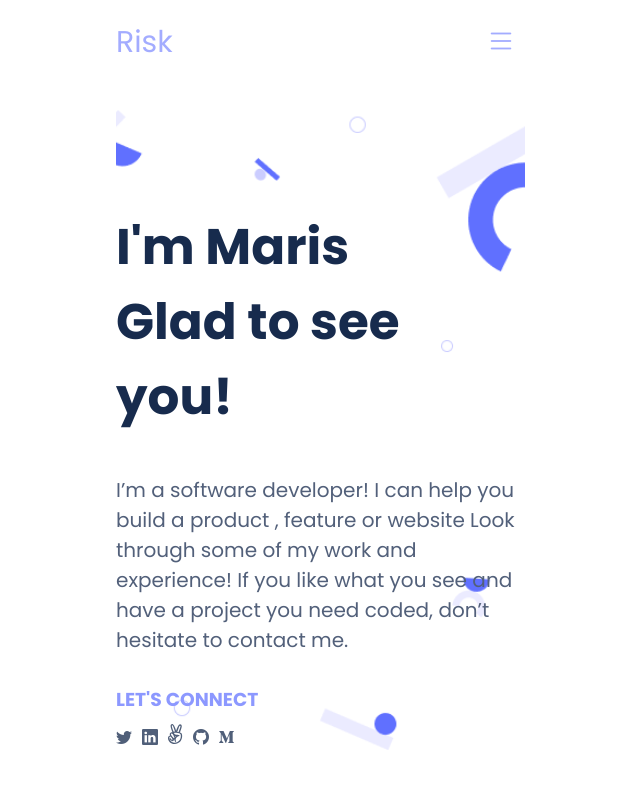
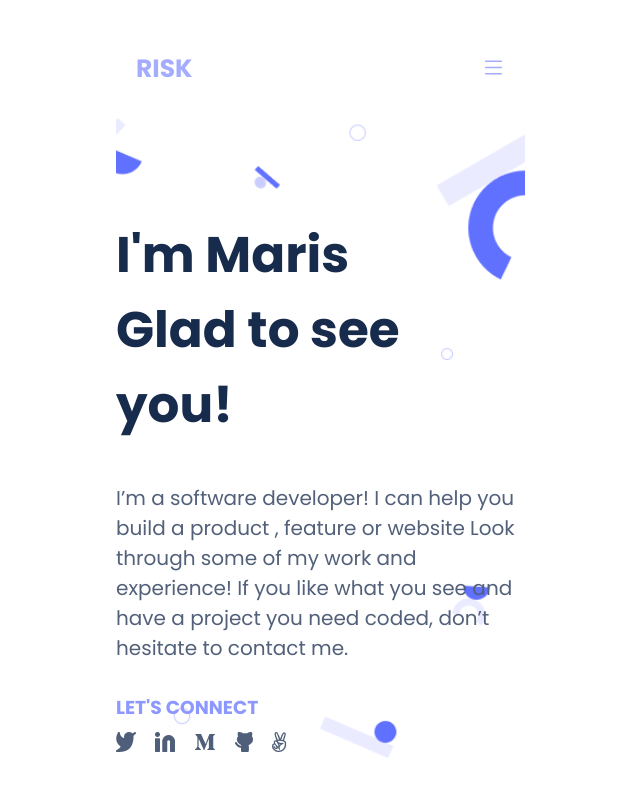
Before and after one commit to riskmaris/mobile-App, a website: page index.html in a window 1280 px wide. Shown: the whole page, without its empty margins (12-652 px from the left). Drawn offline with nearby package versions, Linux system fonts and the light colour scheme.

Commit message:
add images from figma, modify html, css and README files

```diff
--- a/index.html
+++ b/index.html
@@ -11,21 +11,27 @@
       integrity="sha384-b6lVK+yci+bfDmaY1u0zE8YYJt0TZxLEAFyYSLHId4xoVvsrQu3INevFKo+Xir8e"
       crossorigin="anonymous"
       />
-    <title>Mobile-First</title>
+      <title>My portfolio</title>
   </head>
   <body>
-    <main>
-    <section class="parent">
-      <div>
-
-        <header>
-        <nav>
+      <!-- <header>
+        <nav class="nav bar">
           <a href="#">Risk</a>
-        </nav>
-        <nav>
           <i class="bi bi-list"></i>
         </nav>
-      </header>
+      </header> -->
+      <section class="parent">
+        <nav>
+          <div class="nav-bar">
+            <div>
+              RISK
+            </div>
+            <div>
+              <i class="bi bi-list"></i>
+            </div>
+          </div>
+        </nav>
+        <section>
           <section class="bg-img">
               <div>
                 <h1 class="name">I'm Maris<br/>Glad to see</br> you!</h1>
@@ -43,25 +49,13 @@
               <div>
                 <h3 class="connect">LET'S CONNECT</h3>
               </div>
-          <ul>
-            <li class="icons"><a href="#"><i class="bi bi-twitter"></i></a></li>
 
-            <li class="icons"><a href="#"><i class="bi bi-linkedin"></i></a></li>
-
-            <li class="icons">
-              <img class="ang-logo" src="./images/angellist.svg" alt="">
-            </li>
-
-            <li class="icons"><a href="#"><i class="bi bi-github"></i></a></li>
-
-            <li class="icons">
-              <img class="ang-logo" src="./images/medium.svg" alt="">
-            </li>
-
-          </ul>
+              <div>
+                <a href=""><img src="images/social media icons.png" alt="Pictures of Media Icons"></a>
+              </div>
             </section>
             </div>
           </section>
-    </main>
+        </section>
   </body>
 </html>
--- a/style.css
+++ b/style.css
@@ -13,10 +13,20 @@ header {
   color: #a3acff;
   display: flex;
   justify-content: space-between;
-
-  /* align-items: center; */
   padding: 20px 0;
   font-size: 30px;
+}
+
+.nav-bar {
+  width: 370px;
+  margin-left: 20px;
+  display: flex;
+  justify-content: space-between;
+  padding-top: 50px;
+  padding-bottom: 30px;
+  color: #a3acff;
+  font-size: 25px;
+  font-weight: 510;
 }
 
 .connect {
@@ -31,17 +41,8 @@ ul {
   align-items: center;
 }
 
-a {
-  color: #a3acff;
-  text-decoration: none;
-}
-
 ul li a {
   color: #505f79;
-}
-
-.icons {
-  margin-right: 10px;
 }
 
 .parent {
@@ -56,7 +57,6 @@ ul li a {
   color: #172b4d;
   position: relative;
   padding-top: 100px;
-  margin-top: 70px;
 }
 
 p {
```
Also changed, not shown: README.md, images/social media icons.png (added). Lines whose indentation alone changed are shown as unchanged.
